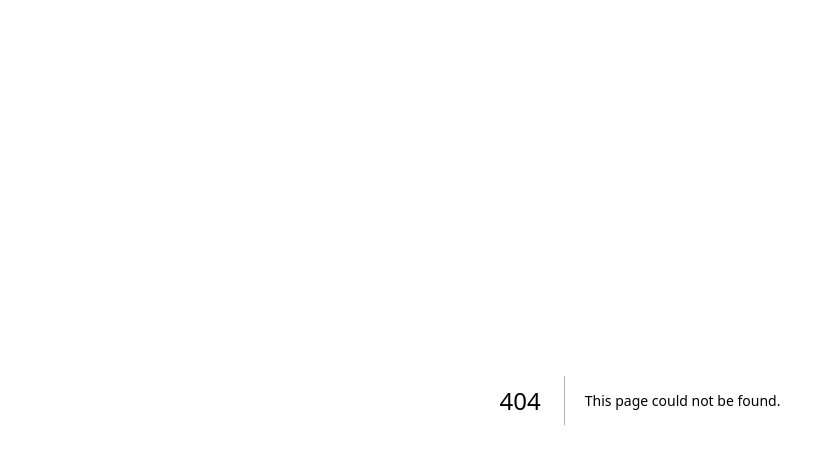
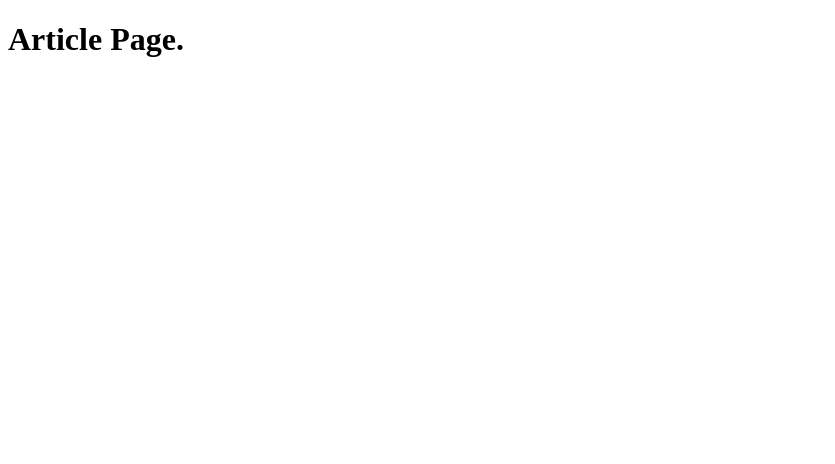
Before and after one commit to KasaiGen/next-my-site, a Next.js app: page /blog/fifth-blog in a window 1280 px wide. Before the commit this address had no page. Shown: the top 464 px of the page, without its empty margins (0-835 px from the left). Built offline with nearby package versions, Linux system fonts and the light colour scheme.

Commit message:
Add: appディレクトリ配下に汎用フォルダである[slug]を作成

```diff
--- /dev/null
+++ b/app/blog/[slug]/page.js
@@ -0,0 +1,6 @@
+const SingleBlog = () => {
+    return (
+        <h1>Article Page.</h1>
+    )
+}
+export default SingleBlog;
```
